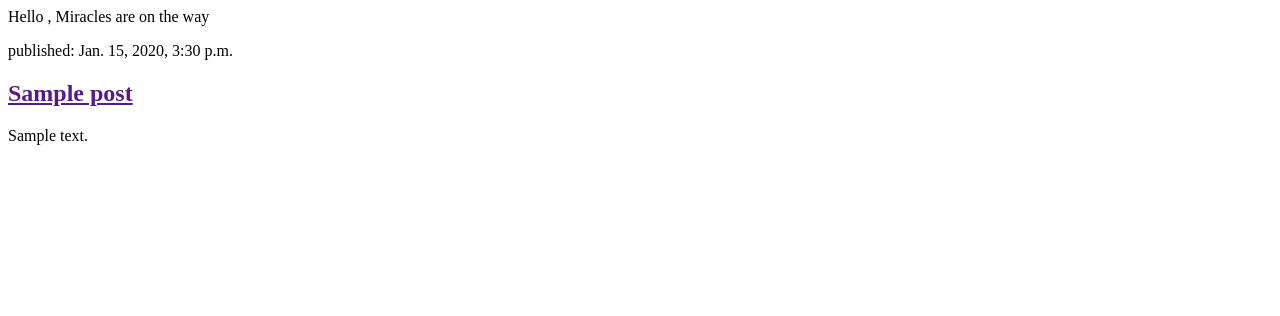
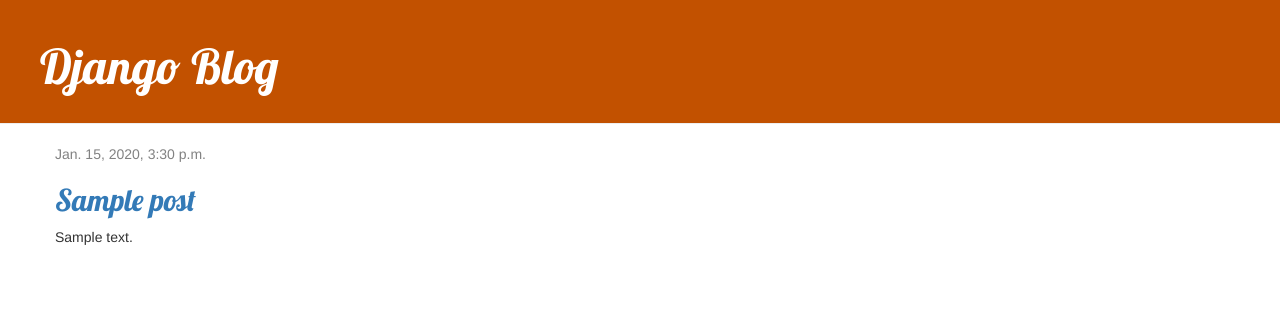
Before and after one commit to vineeth0791/django-sqlite-blog, a Django app: page / in a window 1280 px wide. Shown: the top 316 px of the page. Run offline with Django 3.2, Linux system fonts and the light colour scheme; tables that the repository leaves empty hold one stand-in row (values such as "Sample post"); some libraries are stand-ins or nearby versions.

Commit message:
post detail

```diff
--- /dev/null
+++ b/blog/static/css/blog.css
@@ -0,0 +1,46 @@
+.page-header {
+    background-color: #C25100;
+    margin-top: 0;
+    padding: 20px 20px 20px 40px;
+}
+
+.page-header h1, .page-header h1 a, .page-header h1 a:visited, .page-header h1 a:active {
+    color: #ffffff;
+    font-size: 36pt;
+    text-decoration: none;
+}
+
+.content {
+    margin-left: 40px;
+}
+
+h1, h2, h3, h4 {
+    font-family: 'Lobster', cursive;
+}
+
+.date {
+    color: #828282;
+}
+
+.save {
+    float: right;
+}
+
+.post-form textarea, .post-form input {
+    width: 100%;
+}
+
+.top-menu, .top-menu:hover, .top-menu:visited {
+    color: #ffffff;
+    float: right;
+    font-size: 26pt;
+    margin-right: 20px;
+}
+
+.post {
+    margin-bottom: 70px;
+}
+
+.post h1 a, .post h1 a:visited {
+    color: #000000;
+}
--- /dev/null
+++ b/blog/templates/blog/base.html
@@ -0,0 +1,23 @@
+{% load static %}
+<html>
+    <head>
+        <title>Django  blog</title>
+        <link rel="stylesheet" href="//maxcdn.bootstrapcdn.com/bootstrap/3.2.0/css/bootstrap.min.css">
+        <link rel="stylesheet" href="//maxcdn.bootstrapcdn.com/bootstrap/3.2.0/css/bootstrap-theme.min.css">
+        <link href='//fonts.googleapis.com/css?family=Lobster&subset=latin,latin-ext' rel='stylesheet' type='text/css'>
+        <link rel="stylesheet" href="{% static 'css/blog.css' %}">
+    </head>
+<body>
+    <div class="page-header">
+        <h1><a href="/">Django  Blog</a></h1>
+    </div>
+    <div class="content container">
+        <div class="row">
+            <div class="col-md-8">
+            {% block content %}
+            {% endblock %}
+            </div>
+        </div>
+    </div>
+</body>
+</html>
--- a/blog/templates/blog/post_list.html
+++ b/blog/templates/blog/post_list.html
@@ -1,13 +1,13 @@
-<html>
-<title>Ola's blog</title>
-<h> Hello , Miracles are on the way </h>
-</html>
-<body>
-	{% for post in posts %}
-    <div>
-        <p>published: {{ post.published_date }}</p>
-        <h2><a href="">{{ post.title }}</a></h2>
-        <p>{{ post.text|linebreaksbr }}</p>
-    </div>
-{% endfor %}
-	</body>
+{% extends 'blog/base.html' %}
+
+{% block content %}
+    {% for post in posts %}
+        <div class="post">
+            <div class="date">
+                {{ post.published_date }}
+            </div>
+            <h2><a href="{% url 'post_detail' pk=post.pk %}">{{ post.title }}</a></h2>
+            <p>{{ post.text|linebreaksbr }}</p>
+        </div>
+    {% endfor %}
+{% endblock %}
--- a/blog/urls.py
+++ b/blog/urls.py
@@ -3,4 +3,5 @@
 
 urlpatterns = [
     path('', views.post_list, name='post_list'),
+    path('post/<int:pk>/', views.post_detail, name='post_detail'),
 ]
--- a/blog/views.py
+++ b/blog/views.py
@@ -1,7 +1,11 @@
-from django.shortcuts import render
+from django.shortcuts import render, get_object_or_404
 from .models import Post
 
 # Create your views here.
 def post_list(request):
 	posts = Post.objects.all()
 	return render(request,'blog/post_list.html',{'posts':posts})
+
+def post_detail(request, pk):
+    post = get_object_or_404(Post, pk=pk)
+    return render(request, 'blog/post_detail.html', {'post': post})
```
Also changed, not shown: blog/templates/blog/post_detail.html (added, +13 -0 lines).
